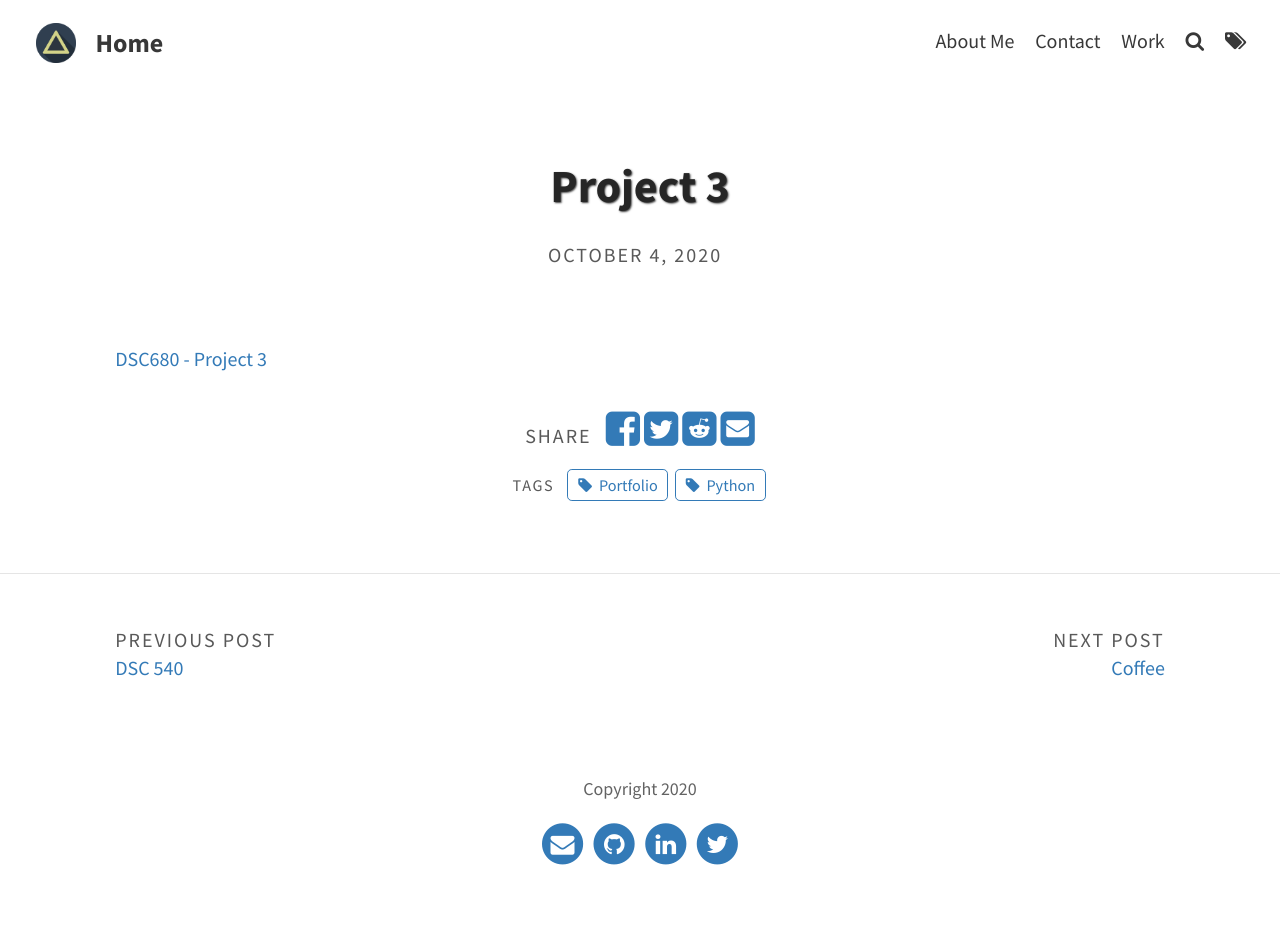
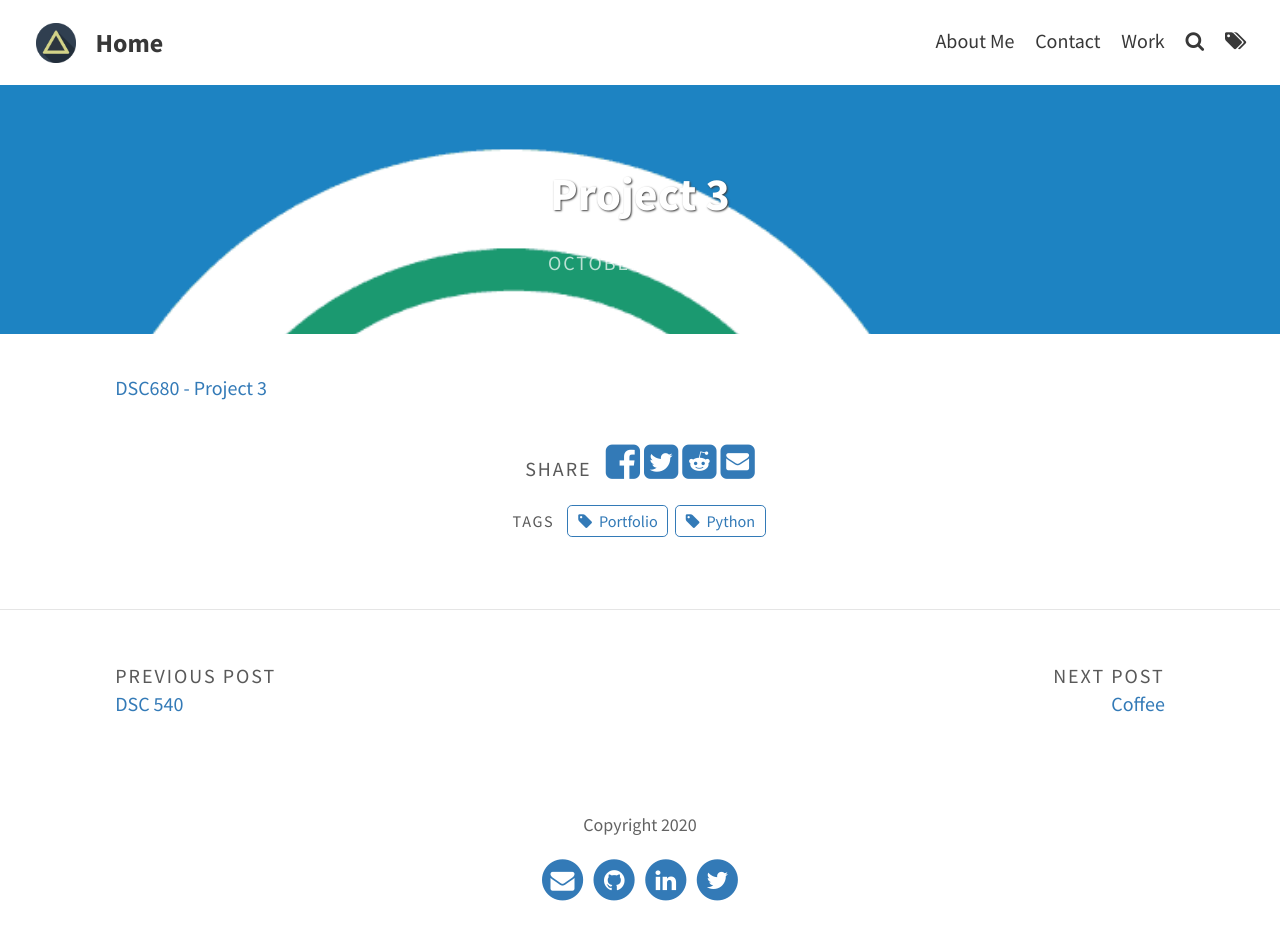
Before and after one commit to knmoses/knmoses.github.io, a Jekyll site: the page built from _portfolio/gitlecture.md, in a window 1280 px wide. Built offline with Jekyll 4.4.1, drawn with Linux system fonts in a browser that asks for light colours; before the commit the page ends 906 px from its top, so only the background shows below that.

Commit message:
Update gitlecture.md

```diff
--- a/_portfolio/gitlecture.md
+++ b/_portfolio/gitlecture.md
@@ -1,6 +1,7 @@
 ---
 layout: post
 title: Project 3
+feature-img: "assets/img/portfolio/github.png"
 img: "assets/img/portfolio/github.png"
 date: 04 October 2020
 tags: [Python, Portfolio]
```
